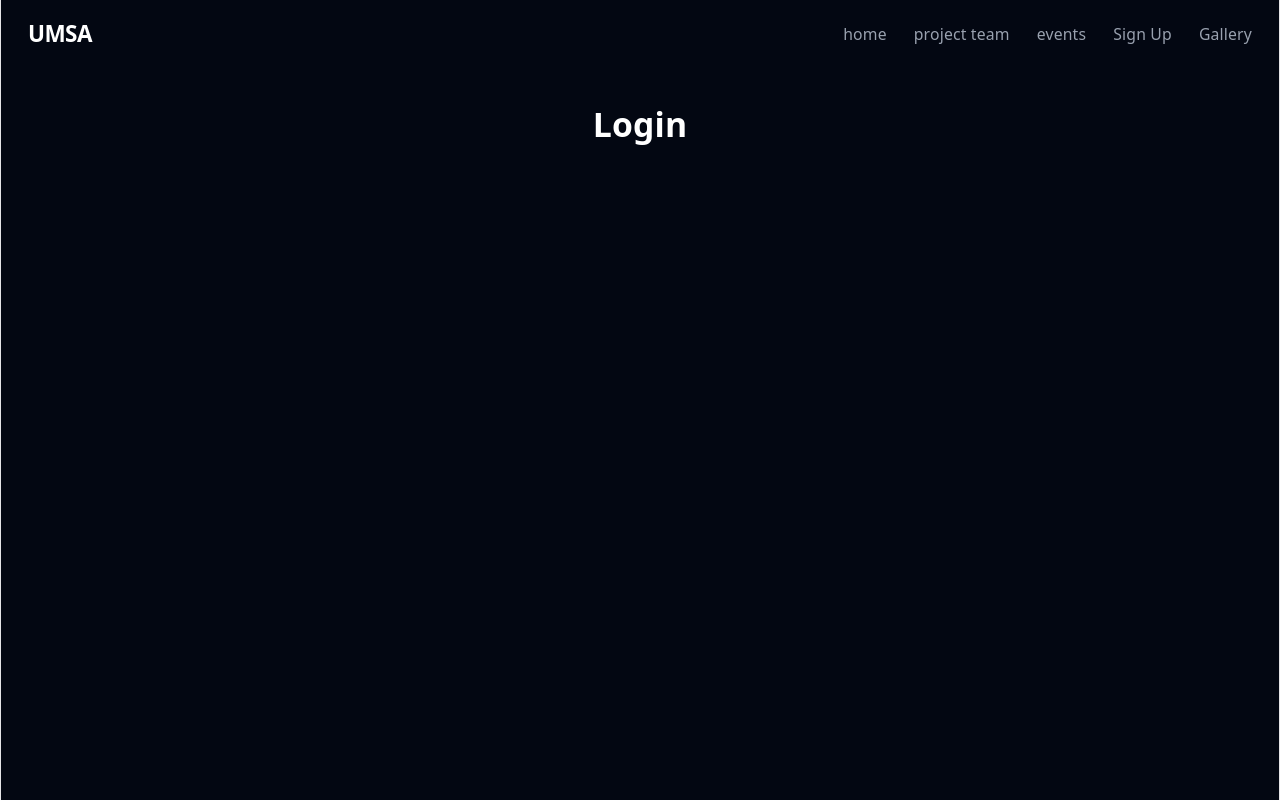
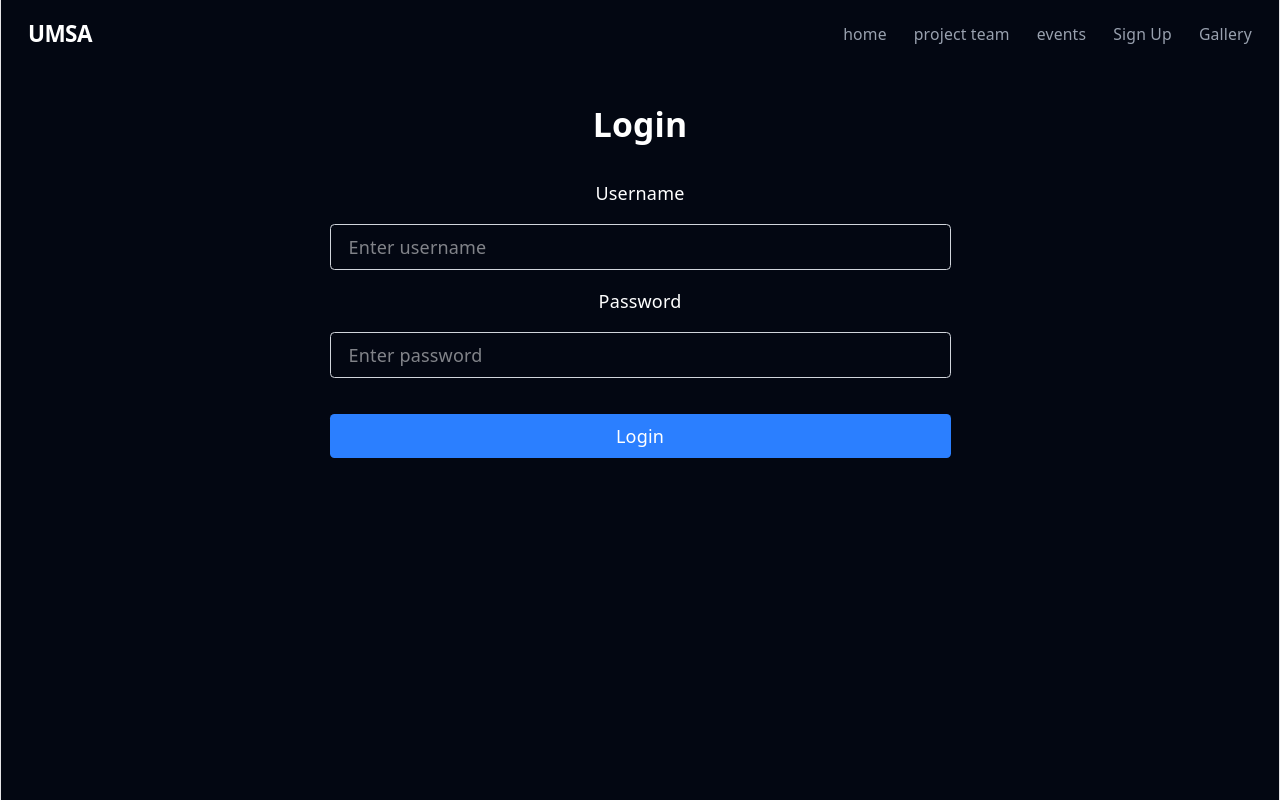
Before and after one commit to UoaWDCC/umsa, a React (Vite) app in the folder client/: page /login in a window 1280 px wide. Built offline with nearby package versions, Linux system fonts and the light colour scheme.

Commit message:
feat: added input fields

```diff
--- a/client/src/pages/Login.tsx
+++ b/client/src/pages/Login.tsx
@@ -2,6 +2,19 @@ export default function Login(){
     return(
         <>
         <h1 className="text-3xl font-bold mb-8">Login</h1>
+        <div className="flex flex-col gap-4 w-1/2 mx-auto">
+        <p>Username</p>
+        <input className="border border-gray-300 rounded py-2 px-4"
+            placeholder="Enter username"
+        />
+        <p>Password</p>
+        <input className="border border-gray-300 rounded py-2 px-4"
+            placeholder="Enter password"
+        />
+        <button className="bg-blue-500 text-white rounded py-2 px-4 mt-4 cursor-pointer">
+            Login
+        </button>
+        </div>
         </>
     )
 }
```
